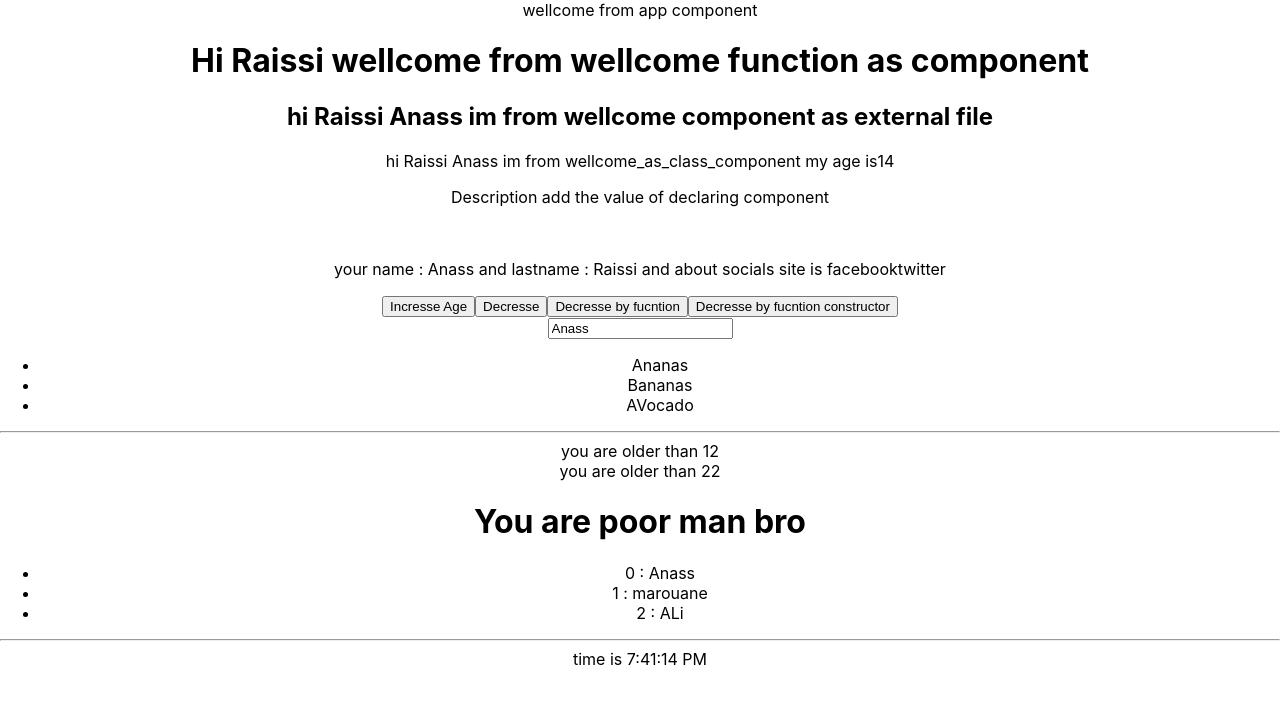
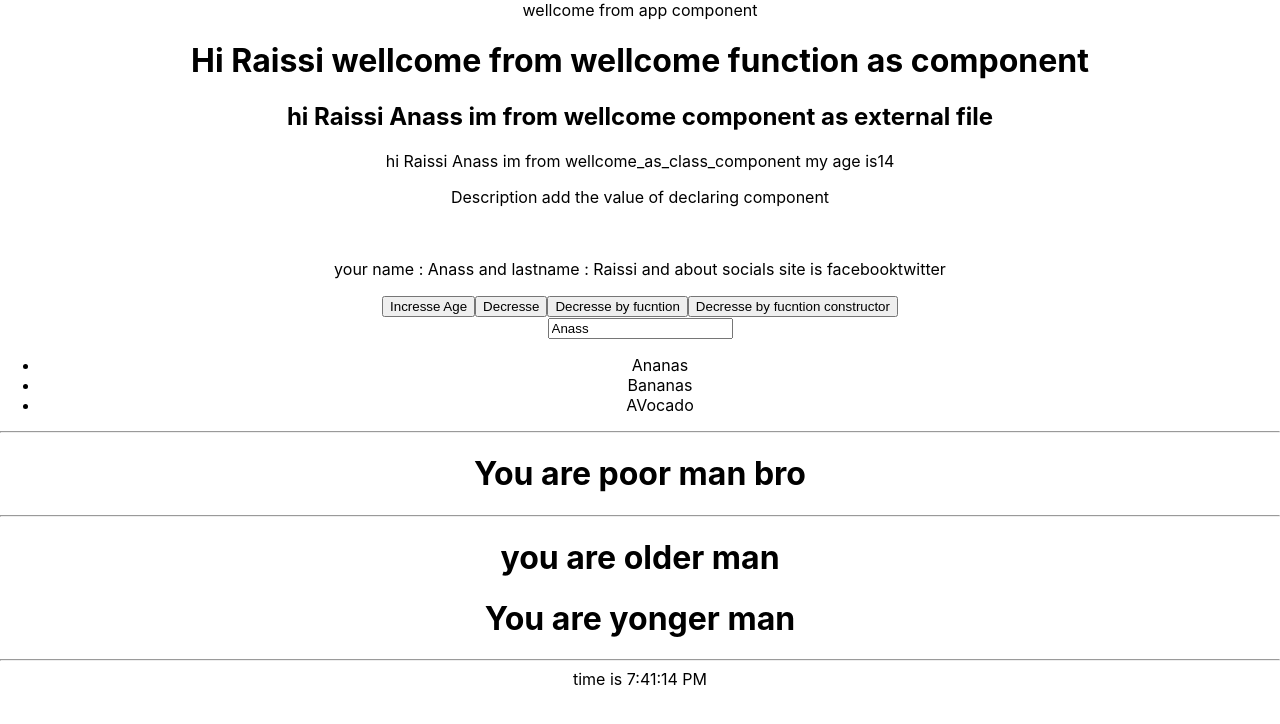
Before and after one commit to anassraissi/react_js_once, a React (Create React App) app: page / in a window 1280 px wide. Shown: the top 724 px of the page. Built offline with nearby package versions, Linux system fonts and the light colour scheme.

Commit message:
divided component for better procusse

```diff
--- a/src/condition.js
+++ b/src/condition.js
@@ -14,21 +14,45 @@ function Conditions(props){
         afficher=<h1>You are poor man bro</h1>;
 
     }
+
+    function Age(props){
+
+        let age_template='';
+
+            if(props.age>10){
+               age_template= <h1>you are older man</h1>
+            }
+            else{
+               age_template=<h1>You are yonger man</h1>
+
+            }
+            return age_template;
+
+
+        }
            let users=[
             {id:1,name:'Anass',age:27},
             {id:2,name:'marouane',age:26},
             {id:3,name:'ALi',age:25}
-    ]
+        ];
+        function User_list(props){
+            const user=props.user;
+            <ul>
+            {user.map((user,index)=><li key={user.id}> {index} :{user.name}</li>)}
+            </ul>
+        }
+
             return <div>
                 <hr></hr>
-            {age>12 ? <div>you are older than 12</div> : <div>you are smaller than 12</div> }
-            {age>22 ? <div>you are older than 22</div> : null }
                 {afficher}
-            <ul>
-            {users.map((users,index) => <li  key={users.id}>{index} : {users.name}</li>)}
-            </ul>
 
+                <hr></hr>
+                <Age age={12}></Age>
+                <Age age={9}></Age>
+                <User_list user={users}></User_list>
             </div>
+    }
 
-}
+
+
 export default Conditions;
```
Lines whose indentation alone changed are shown as unchanged.
